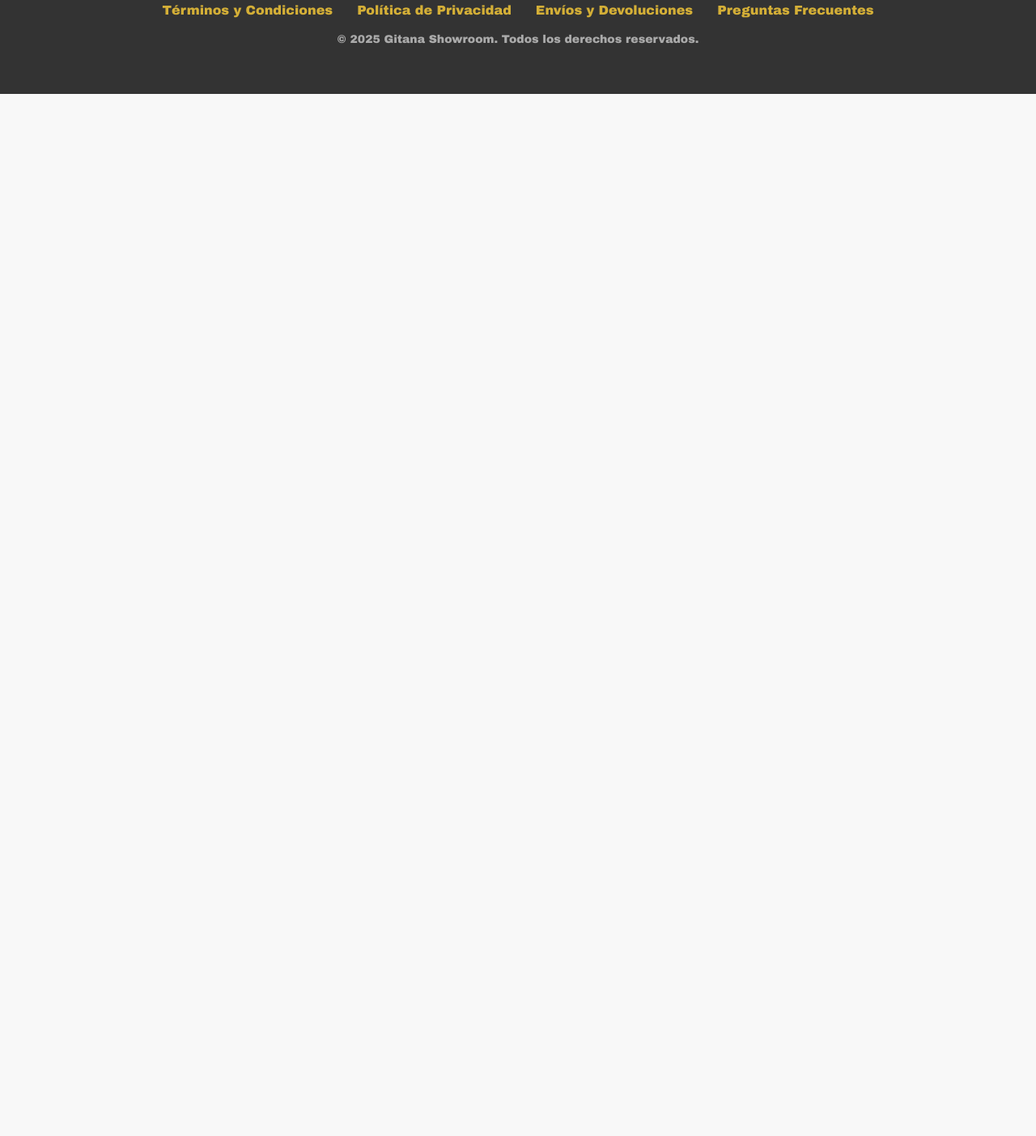
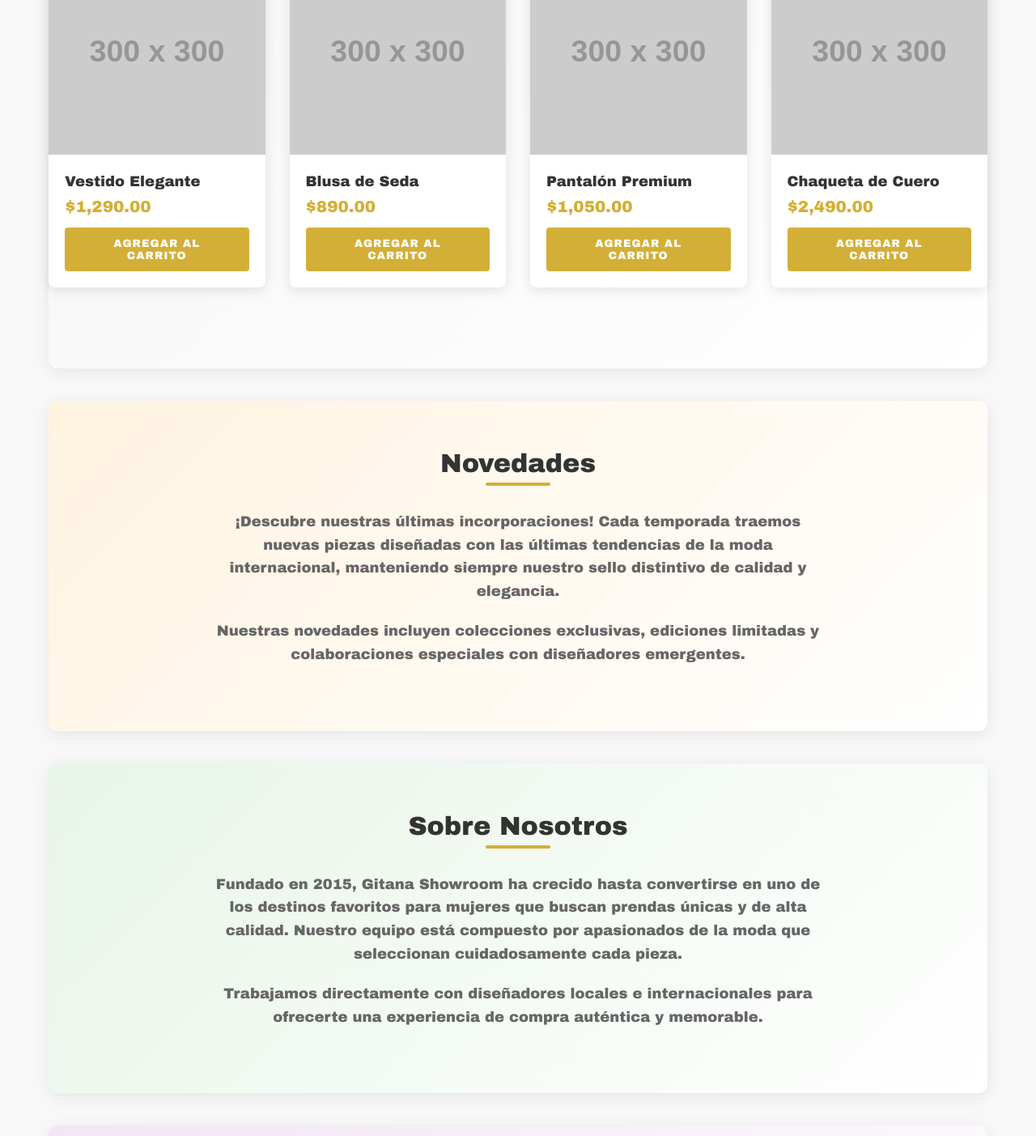
Before and after one commit to juanimatus/gitanaShowroom, a plain HTML site: page index.html in a window 1280 px wide. Shown: the part 1397-2800 px from the top of the page at 81% size. Before the commit the page ends 1513 px from the top, so only its background shows below. Drawn offline with Linux system fonts and the light colour scheme; placeholder pictures from the web are drawn by us.

Commit message:
Cambio de diseño con punteros

```diff
--- a/index.html
+++ b/index.html
@@ -54,6 +54,7 @@
             font-size: 14px;
             letter-spacing: 1px;
             transition: color 0.3s;
+            cursor: pointer;
         }
 
         nav a:hover {
@@ -181,6 +182,69 @@
             color: #aaa;
         }
 
+        /* Secciones para cada categoría */
+        .section {
+            padding: 60px 0;
+            background-color: white;
+            margin-bottom: 40px;
+            border-radius: 12px;
+            box-shadow: 0 4px 20px rgba(0,0,0,0.08);
+        }
+
+        .section-title {
+            text-align: center;
+            font-size: 32px;
+            color: #333;
+            margin-bottom: 40px;
+            position: relative;
+        }
+
+        .section-title::after {
+            content: '';
+            position: absolute;
+            bottom: -10px;
+            left: 50%;
+            transform: translateX(-50%);
+            width: 80px;
+            height: 4px;
+            background: #d4af37;
+            border-radius: 2px;
+        }
+
+        #inicio {
+            background: linear-gradient(135deg, #fff8e1 0%, #ffffff 100%);
+        }
+
+        #productos {
+            background: linear-gradient(135deg, #f5f5f5 0%, #ffffff 100%);
+        }
+
+        #novedades {
+            background: linear-gradient(135deg, #fff3e0 0%, #ffffff 100%);
+        }
+
+        #sobre-nosotros {
+            background: linear-gradient(135deg, #e8f5e8 0%, #ffffff 100%);
+        }
+
+        #contacto {
+            background: linear-gradient(135deg, #f3e5f5 0%, #ffffff 100%);
+        }
+
+        .section-content {
+            max-width: 800px;
+            margin: 0 auto;
+            text-align: center;
+            padding: 0 20px;
+        }
+
+        .section-content p {
+            font-size: 18px;
+            line-height: 1.6;
+            color: #666;
+            margin-bottom: 20px;
+        }
+
         @media (max-width: 768px) {
             .hero h1 {
                 font-size: 36px;
@@ -194,6 +258,14 @@
             nav a {
                 margin: 10px 0;
             }
+
+            .section {
+                padding: 40px 0;
+            }
+
+            .section-title {
+                font-size: 28px;
+            }
         }
     </style>
 </head>
@@ -202,11 +274,11 @@
         <div class="container">
             <div class="logo">Gitana Showroom</div>
             <nav>
-                <a href="#">Inicio</a>
-                <a href="#">Productos</a>
-                <a href="#">Novedades</a>
-                <a href="#">Sobre Nosotros</a>
-                <a href="#">Contacto</a>
+                <a href="#inicio">Inicio</a>
+                <a href="#productos">Productos</a>
+                <a href="#novedades">Novedades</a>
+                <a href="#sobre-nosotros">Sobre Nosotros</a>
+                <a href="#contacto">Contacto</a>
             </nav>
         </div>
     </header>
@@ -223,8 +295,18 @@
             <p>El medio de envío que habías elegido ya no se encuentra disponible para este carrito. ¡No te preocupes! Podés elegir otro.</p>
         </div>
 
-        <h2 style="text-align: center; margin-bottom: 30px; font-size: 28px; color: #333;">Nuestros Productos</h2>
+        <!-- Sección Inicio -->
+        <section id="inicio" class="section">
+            <h2 class="section-title">Bienvenido a Gitana Showroom</h2>
+            <div class="section-content">
+                <p>En Gitana Showroom, creemos que la moda es una forma de expresión personal. Nuestra misión es ofrecerte prendas de alta calidad que combinen estilo, comodidad y elegancia para que te sientas segura y radiante en cada ocasión.</p>
+                <p>Explora nuestras colecciones cuidadosamente seleccionadas y descubre piezas únicas que se convertirán en tus favoritas.</p>
+            </div>
+        </section>
 
+        <!-- Sección Productos -->
+        <section id="productos" class="section">
+            <h2 class="section-title">Nuestros Productos</h2>
             <div class="products">
                 <div class="product">
                     <img src="https://placehold.co/300x300" alt="Producto 1">
@@ -262,21 +344,70 @@
                     </div>
                 </div>
             </div>
+        </section>
+
+        <!-- Sección Novedades -->
+        <section id="novedades" class="section">
+            <h2 class="section-title">Novedades</h2>
+            <div class="section-content">
+                <p>¡Descubre nuestras últimas incorporaciones! Cada temporada traemos nuevas piezas diseñadas con las últimas tendencias de la moda internacional, manteniendo siempre nuestro sello distintivo de calidad y elegancia.</p>
+                <p>Nuestras novedades incluyen colecciones exclusivas, ediciones limitadas y colaboraciones especiales con diseñadores emergentes.</p>
+            </div>
+        </section>
+
+        <!-- Sección Sobre Nosotros -->
+        <section id="sobre-nosotros" class="section">
+            <h2 class="section-title">Sobre Nosotros</h2>
+            <div class="section-content">
+                <p>Fundado en 2015, Gitana Showroom ha crecido hasta convertirse en uno de los destinos favoritos para mujeres que buscan prendas únicas y de alta calidad. Nuestro equipo está compuesto por apasionados de la moda que seleccionan cuidadosamente cada pieza.</p>
+                <p>Trabajamos directamente con diseñadores locales e internacionales para ofrecerte una experiencia de compra auténtica y memorable.</p>
+            </div>
+        </section>
+
+        <!-- Sección Contacto -->
+        <section id="contacto" class="section">
+            <h2 class="section-title">Contacto</h2>
+            <div class="section-content">
+                <p>¿Tienes preguntas sobre nuestros productos o necesitas asistencia con tu pedido? Estamos aquí para ayudarte.</p>
+                <p><strong>Email:</strong> contacto@gitanashowroom.com</p>
+                <p><strong>Teléfono:</strong> +54 11 1234-5678</p>
+                <p><strong>Dirección:</strong> Av. Santa Fe 1234, Buenos Aires, Argentina</p>
+                <p>Nuestro horario de atención es de lunes a viernes de 9:00 a 18:00 hs.</p>
+            </div>
+        </section>
     </div>
 
     <footer>
         <div class="container">
             <div class="logo" style="color: white; margin-bottom: 20px;">Gitana Showroom</div>
             <div class="footer-links">
-                <a href="#">Términos y Condiciones</a>
-                <a href="#">Política de Privacidad</a>
-                <a href="#">Envíos y Devoluciones</a>
-                <a href="#">Preguntas Frecuentes</a>
+                <a href="#inicio">Inicio</a>
+                <a href="#productos">Productos</a>
+                <a href="#novedades">Novedades</a>
+                <a href="#sobre-nosotros">Sobre Nosotros</a>
+                <a href="#contacto">Contacto</a>
             </div>
             <div class="copyright">
                 &copy; 2025 Gitana Showroom. Todos los derechos reservados.
             </div>
         </div>
     </footer>
+
+    <script>
+        // Smooth scrolling para los enlaces de navegación
+        document.querySelectorAll('nav a').forEach(anchor => {
+            anchor.addEventListener('click', function (e) {
+                e.preventDefault();
+                const targetId = this.getAttribute('href');
+                const targetElement = document.querySelector(targetId);
+                if (targetElement) {
+                    window.scrollTo({
+                        top: targetElement.offsetTop - 80,
+                        behavior: 'smooth'
+                    });
+                }
+            });
+        });
+    </script>
 </body>
 </html>
```
Lines whose indentation alone changed are shown as unchanged.
